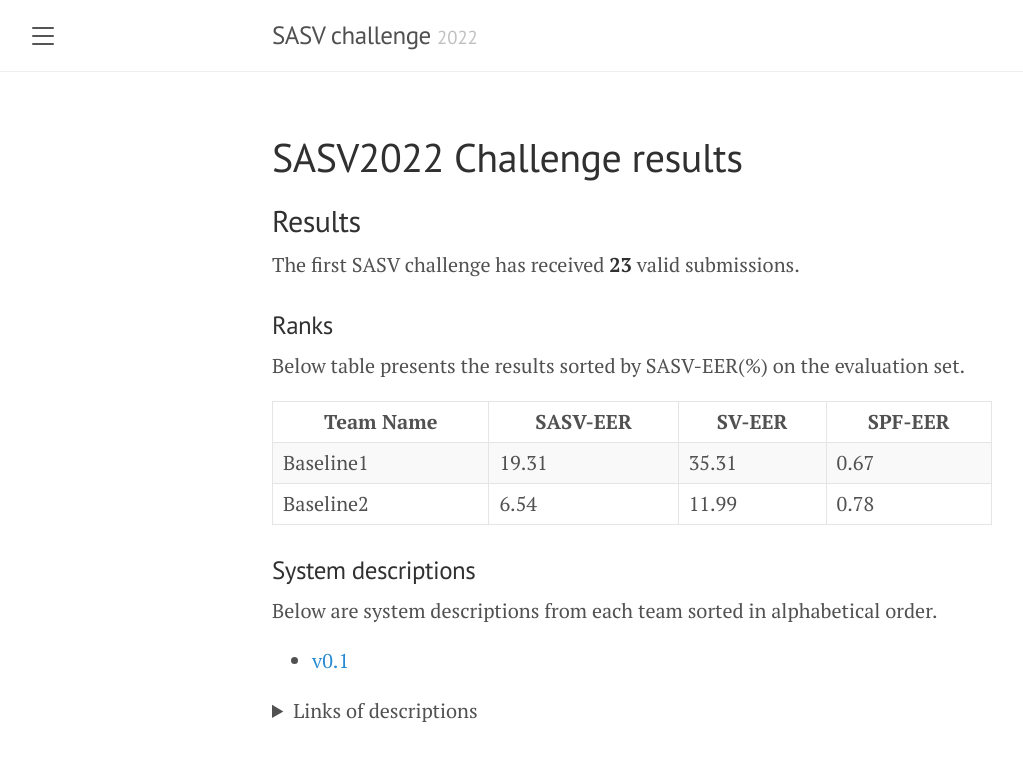
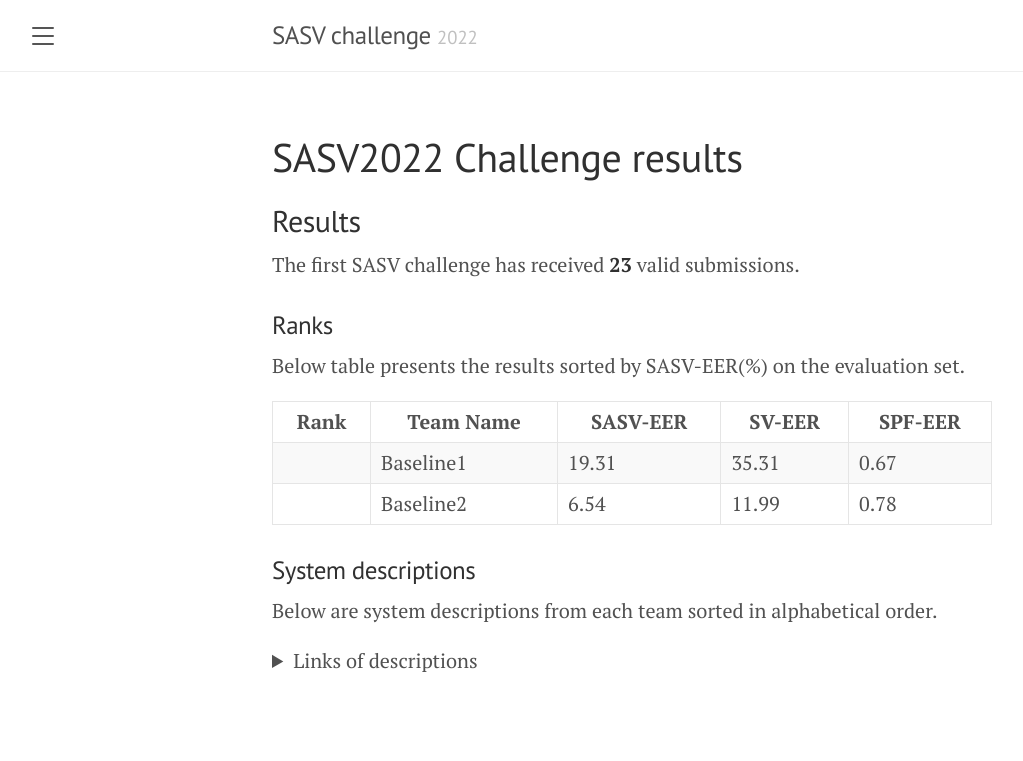
Before and after one commit to sasv-challenge/sasv-challenge.github.io, a Jekyll site: the page built from challenge_results.md, in a window 1280 px wide. Shown: the top 761 px of the page, without its empty margins (8-1031 px from the left). Built offline with Jekyll 4.4.1, drawn with Linux system fonts in a browser that asks for light colours.

```diff
--- a/challenge_results.md
+++ b/challenge_results.md
@@ -9,16 +9,16 @@ The first SASV challenge has received **23** valid submissions.
 ### Ranks
 Below table presents the results sorted by SASV-EER(%) on the evaluation set.
 
-| Team Name | SASV-EER | SV-EER | SPF-EER|
---|--|--|--
-Baseline1 | 19.31 | 35.31 | 0.67
-Baseline2 | 6.54 | 11.99 | 0.78
+| Rank | Team Name | SASV-EER | SV-EER | SPF-EER|
+--|--|--|--|--
+| | Baseline1 | 19.31 | 35.31 | 0.67|
+| | Baseline2 | 6.54 | 11.99 | 0.78|
 
 ### System descriptions
 Below are system descriptions from each team sorted in alphabetical order.
 
-- [v0.1]({{ site.url }}/pdfs/2022_SASV_evaluation_plan_v0.1.pdf)
 <details><summary>Links of descriptions</summary>
 <div markdown="1">
 - [Team A]({{ site.url }}/pdfs/2022_SASV_evaluation_plan_v0.1.pdf)
+
 </details>
```
